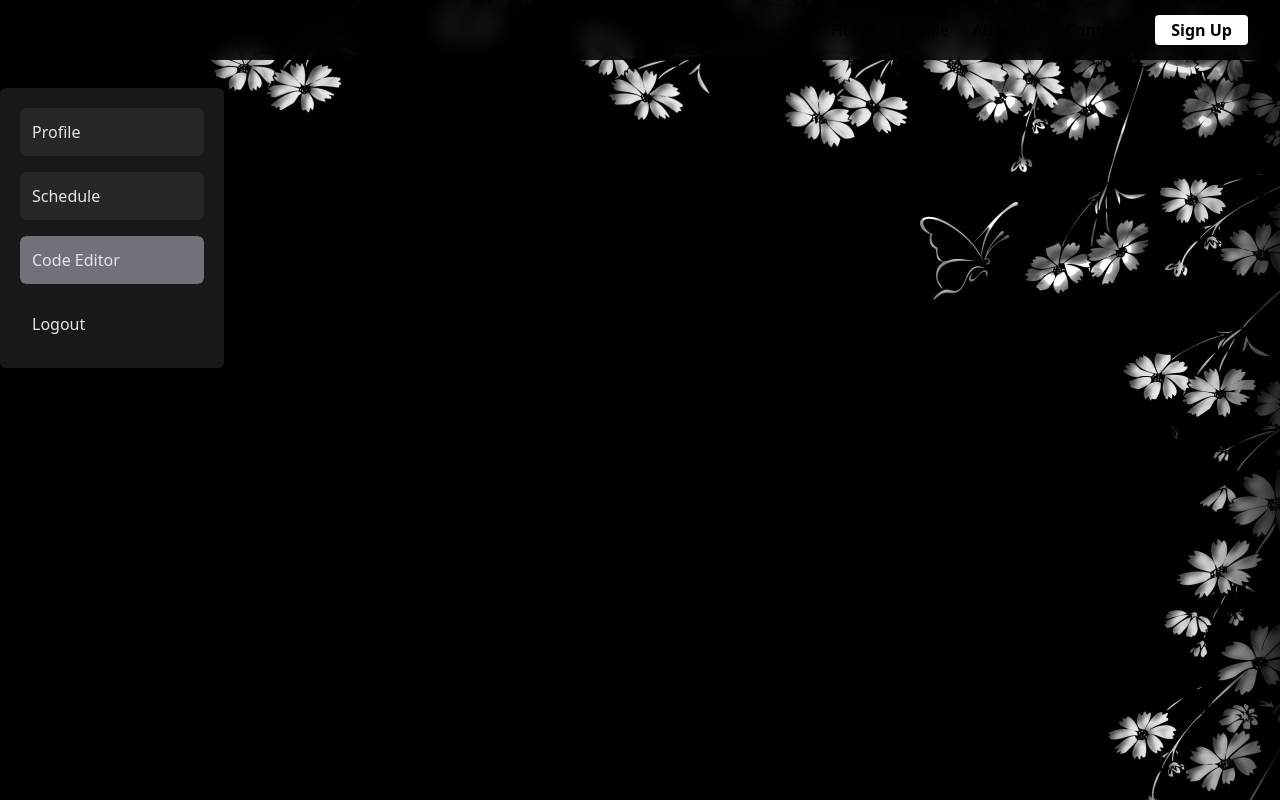
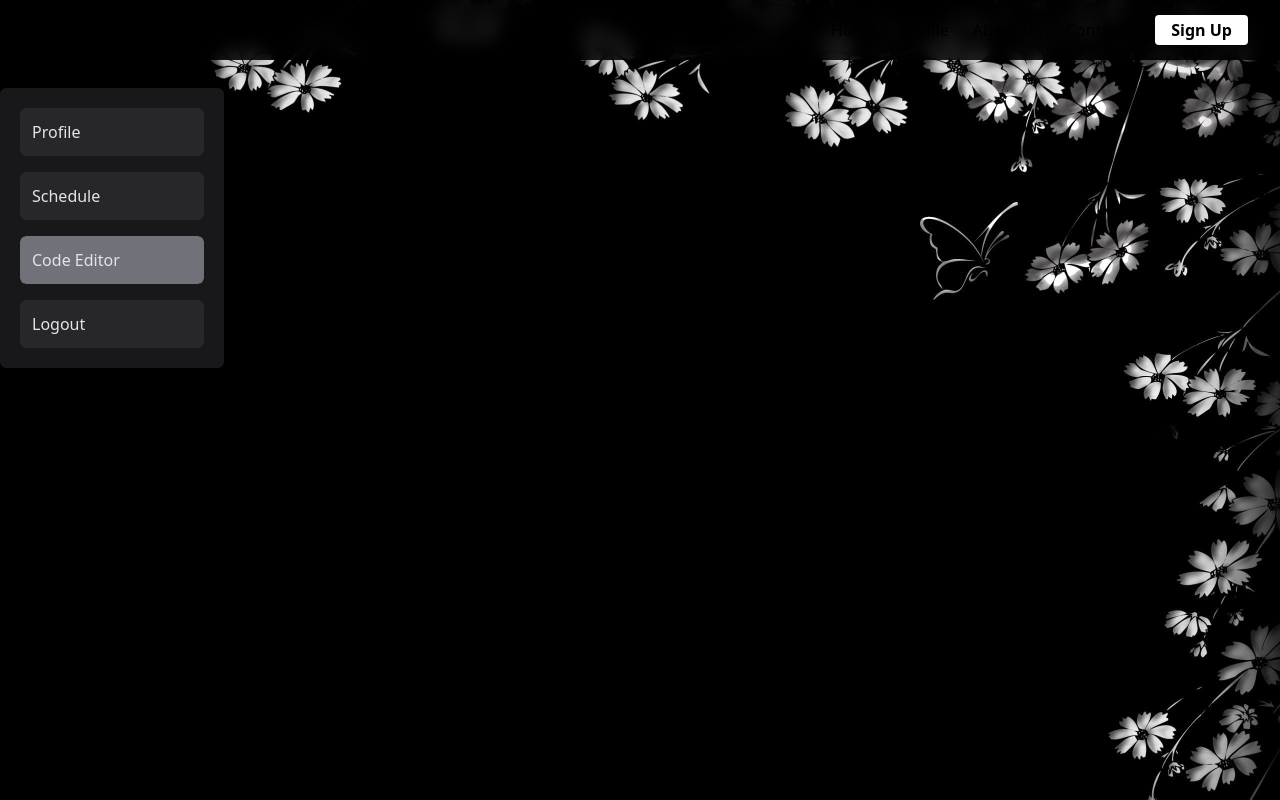
Before and after one commit to lustarm/software-services, a React (Vite) app: page /profile/codeeditor in a window 1280 px wide. Built offline with nearby package versions, Linux system fonts and the light colour scheme.

Commit message:
move stuff around backend

```diff
--- a/src/routes/profile/components/side-bar.tsx
+++ b/src/routes/profile/components/side-bar.tsx
@@ -40,13 +40,14 @@ export default function ProfileSideBar() {
                     </Link>
                 </li>
                 <li className="rounded-md overflow-hidden">
-                    <button
+                    <Link
+                        to="/"
                         onClick={() => localStorage.removeItem("Authorization")}
-                        className="block p-3 hover:bg-zinc-700 rounded-md
-                        transition"
+                        className="block p-3 bg-zinc-800 hover:bg-zinc-700
+                        rounded-md transition"
                     >
                         Logout
-                    </button>
+                    </Link>
                 </li>
             </ul>
         </div>
```
Also changed, not shown: 2 other files (tests, documents, lock files or other folders).
